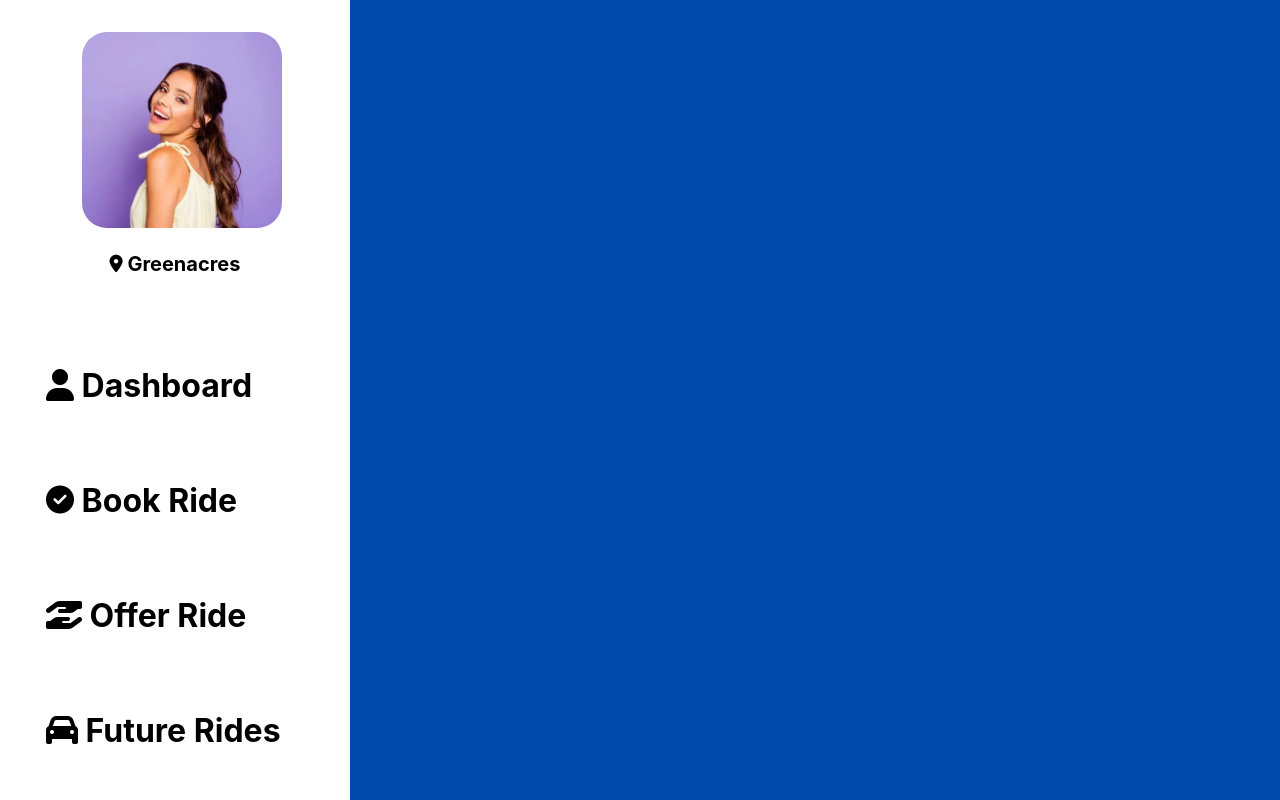
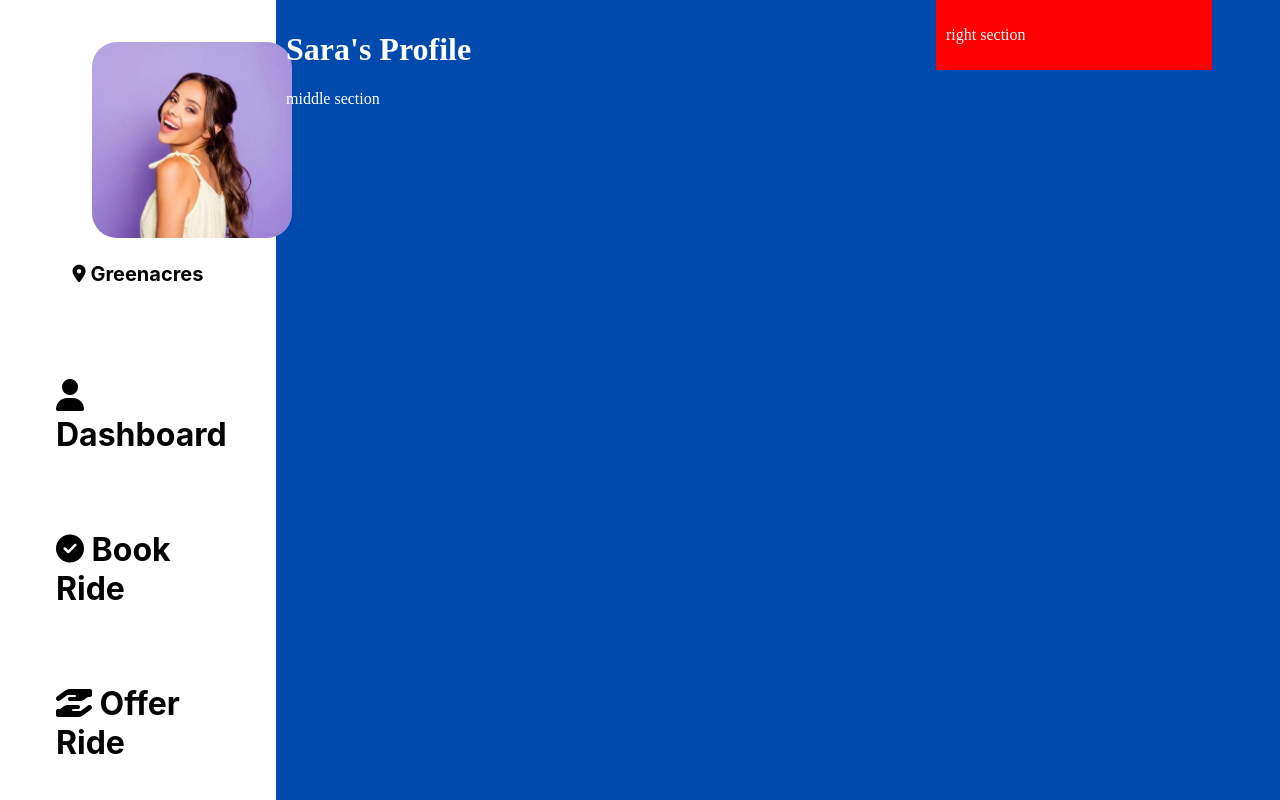
Before and after one commit to ddlhg/RideMate, a React (Create React App) app: page /dashboard in a window 1280 px wide. Shown: the top 800 px of the page. Built offline with nearby package versions, Linux system fonts and the light colour scheme.

Commit message:
updating page

```diff
--- a/src/components/Dashboard/Dashboard.css
+++ b/src/components/Dashboard/Dashboard.css
@@ -1,6 +1,15 @@
 body {
-  color: #004AAD;
-  margin:0;
+  margin: 0;
+}
+
+.column {
+  float: left;
+  padding: 10px;
+}
+
+.column.left {
+  width: 20%;
+  background-color: rgb(255, 255, 255);
 }
 
 .image{
@@ -12,6 +21,7 @@ body {
 .image-container{
   border:none;
 }
+
 
 #small-text{
   text-align: center;
@@ -48,6 +58,17 @@ a:hover {
   background-color: #004bad00 !important;
 }
 
-.middle-column {
+.column.middle {
+  width: 50%;
+}
 
+.column.right {
+  width: 20%;
+  background-color: red;
 }
+
+.page::after {
+  content: "";
+  display: table;
+  clear: both;
+}
--- a/src/components/Dashboard/Dashboard.js
+++ b/src/components/Dashboard/Dashboard.js
@@ -5,7 +5,7 @@ import sara from "../images/sara.jpg";
 function Dashboard() {
   return (
     <div className="page">
-      <div className="left-column">
+      <div className="column left">
         <div className='image-container'>
           <img className="image"  src={sara}/>
           <p id="small-text"> <i class="fa-solid fa-location-dot fa-sm"></i> Greenacres </p>
@@ -42,8 +42,14 @@ function Dashboard() {
           </div>
         </div>
       </div>
-      <div className="middle-column">
-        <p>hello</p>
+
+      <div className="column middle">
+        <h1>Sara's Profile</h1>
+        <p>middle section</p>
+      </div>
+
+      <div className="column right">
+        <p>right section</p>
       </div>
     </div>
   );
```
